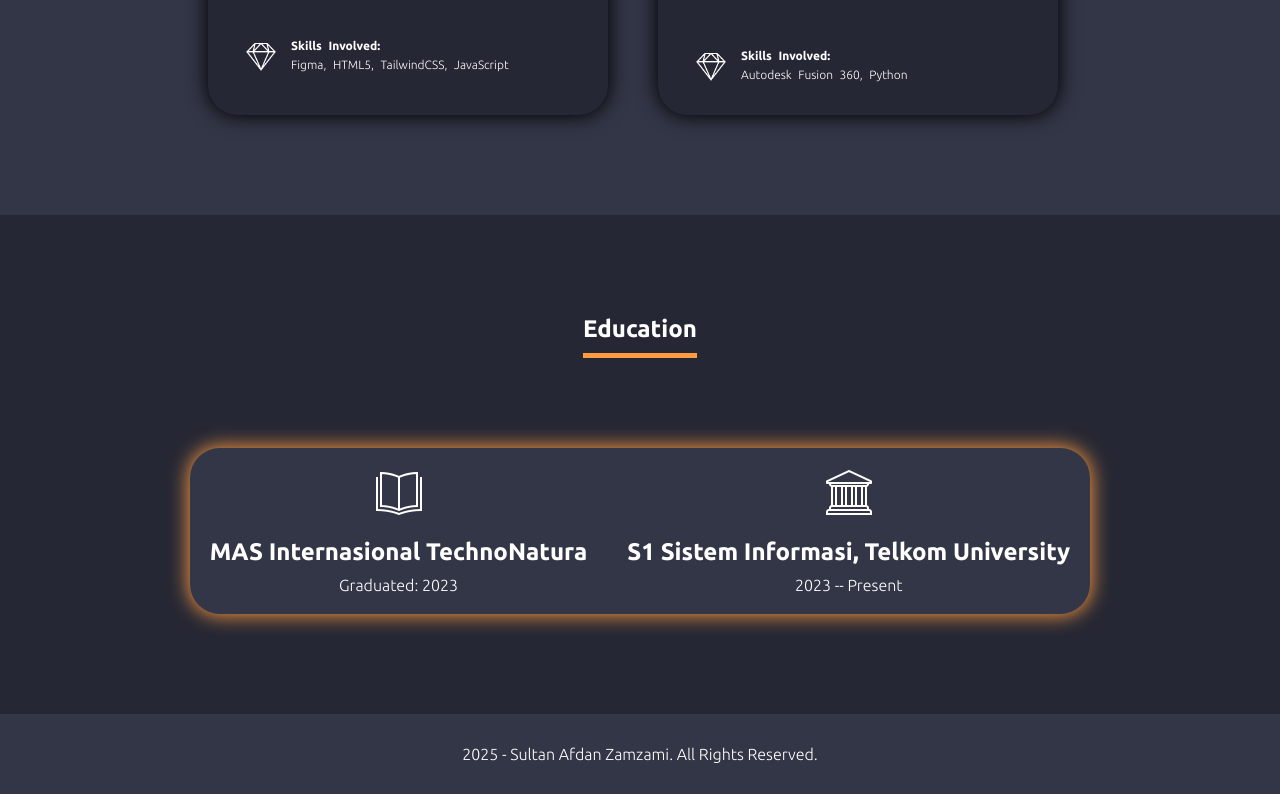
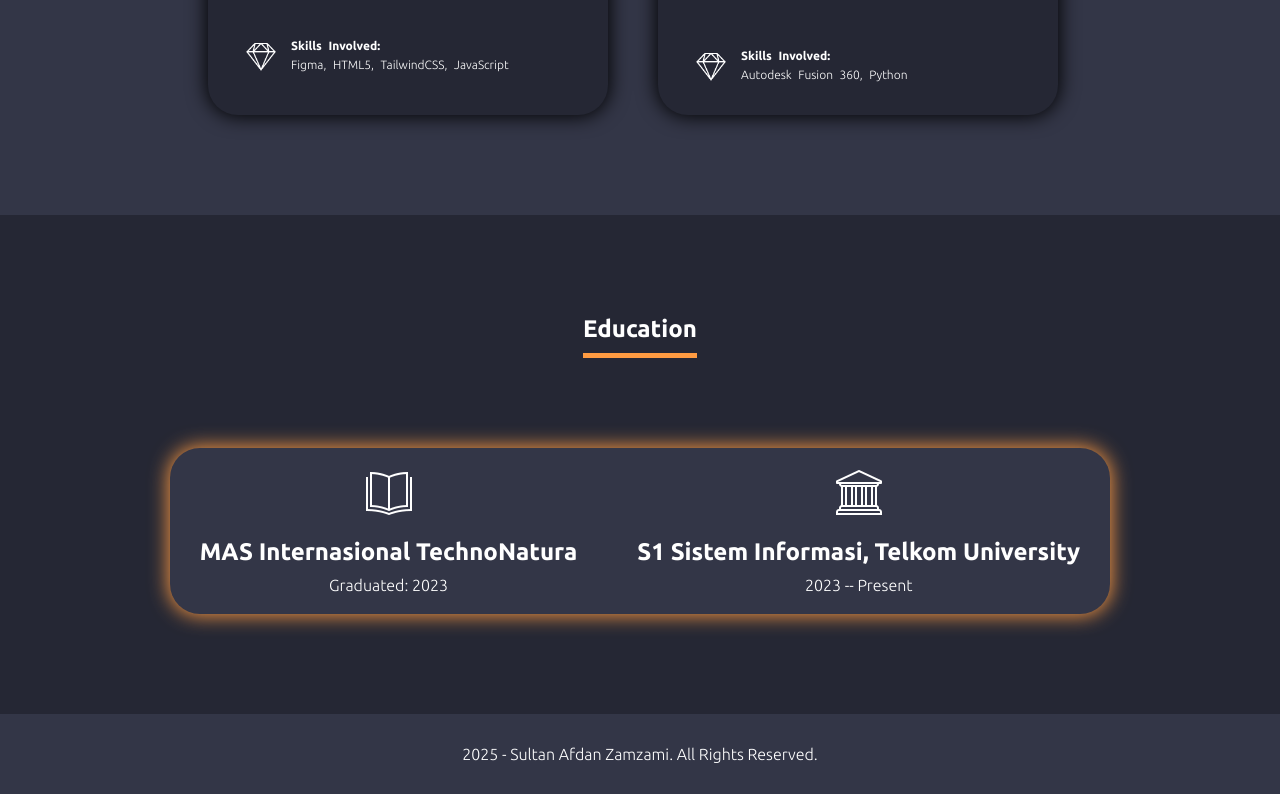
Before and after one commit to zamzamyst/cv-online, a plain HTML site: page index.html in a window 1280 px wide. Shown: the part 2570-3364 px from the top of the page. Drawn offline with Linux system fonts and the light colour scheme.

Commit message:
feat(index): project completed (v2)

```diff
--- a/index.html
+++ b/index.html
@@ -180,12 +180,12 @@
         </div>
         <div class="container-content__education">
             <div class="container-grid__education">
-                <div class="container-subgrid__experiences">
+                <div class="container-subgrid__education">
                     <img src="src/icon/book-icon.png" alt="Book Icon" />
                     <h1>MAS Internasional TechnoNatura</h1>
                     <p class="year__education">Graduated: 2023</p>
                 </div>
-                <div class="container-subgrid__experiences">
+                <div class="container-subgrid__education">
                     <img src="src/icon/universty-icon.png" alt="University Icon" />
                     <h1>S1 Sistem Informasi, Telkom University</h1>
                     <p class="year__education">2023 -- Present</p>
--- a/src/styles/styles.css
+++ b/src/styles/styles.css
@@ -378,20 +378,20 @@ body {
     display: flex;
 }
 
-.container-subgrid__experiences {
+.container-subgrid__education {
     display: flex;
     flex-direction: column;
     align-items: center;
     justify-content: center;
     gap: 20px;
-    padding: 20px;
+    padding: 20px 30px 20px 30px;
     border-radius: 30px;
     text-align: center;
     white-space: nowrap;
     transition: all 0.2s;
 }
 
-.container-subgrid__experiences:hover {
+.container-subgrid__education:hover {
     box-shadow: 0 0 20px 1px #ff9b42;
 }
 
```
